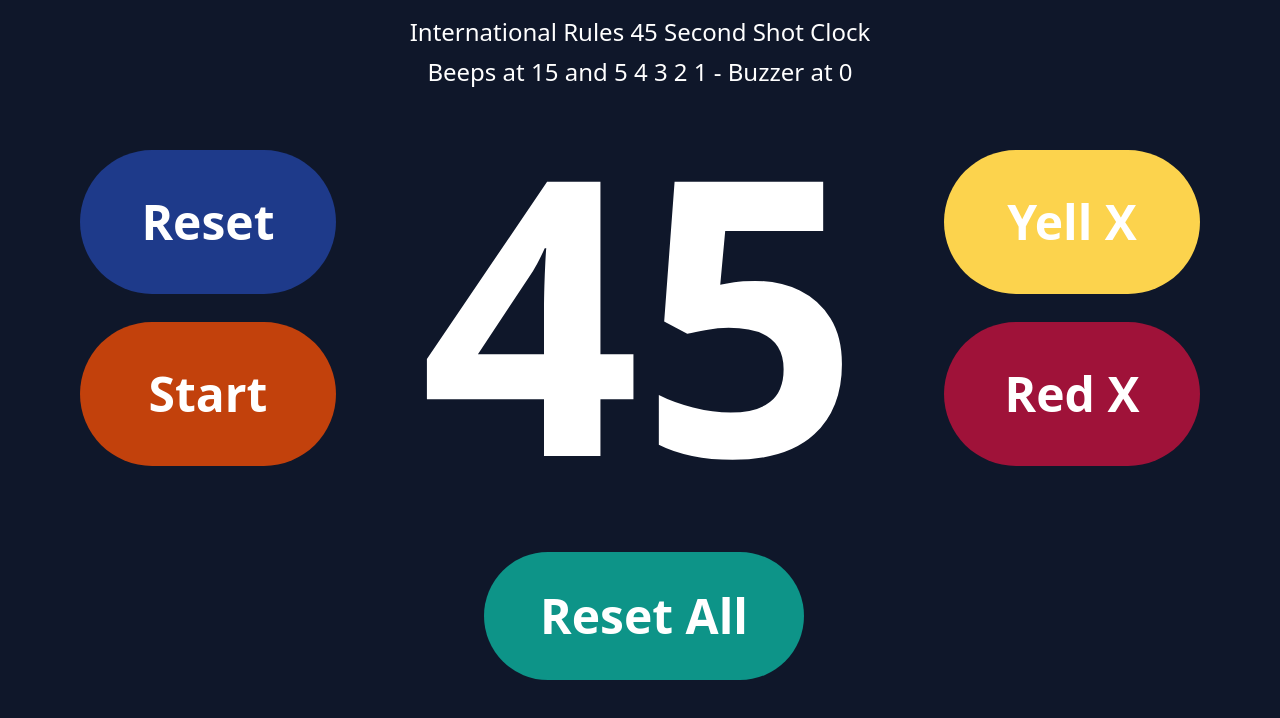
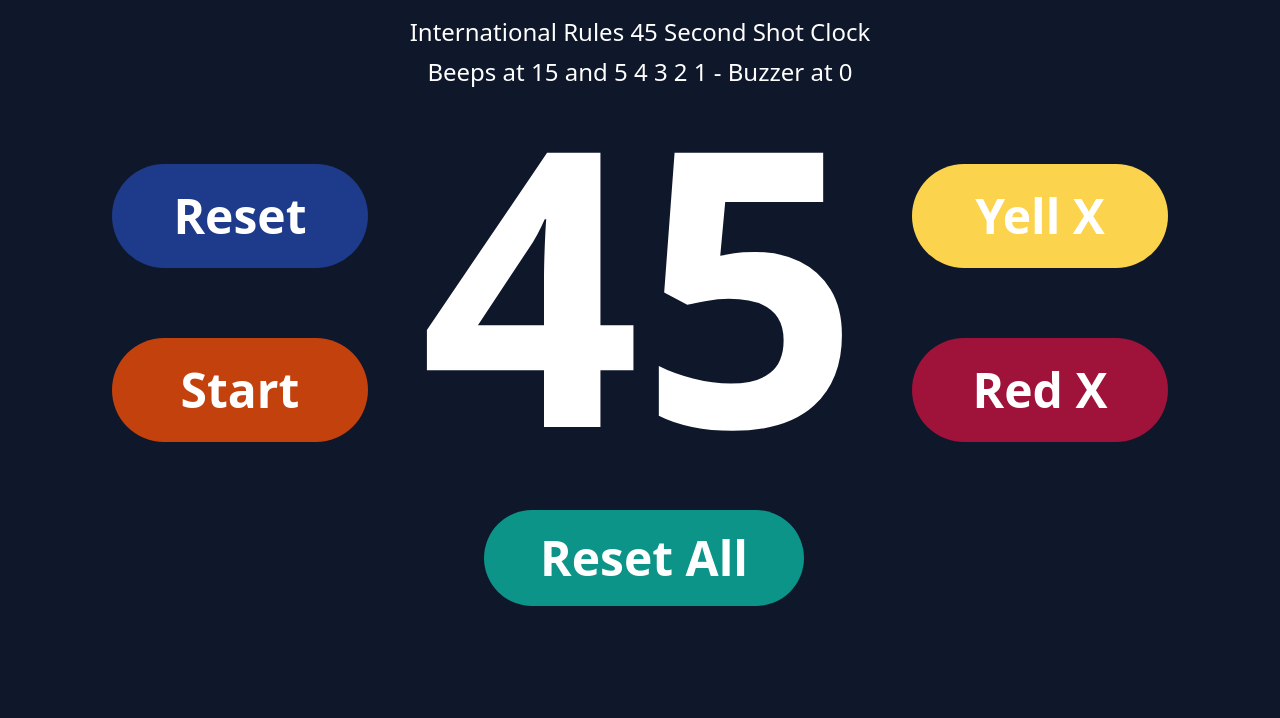
Before and after one commit to troxtele/45, a plain HTML site: page index.html in a window 1280 px wide. Drawn offline with nearby package versions, Linux system fonts and the light colour scheme.

Commit message:
Add files via upload

```diff
--- a/index.html
+++ b/index.html
@@ -49,16 +49,16 @@
     </h3>
 
     <div
-      class="wrapper grid grid-cols-span-2 sm:flex justify-center sm:px-6 md:px-0 sm:justify-between gap-6 max-w-[70rem] m-auto py-5"
+      class="wrapper grid grid-cols-span-2 sm:flex justify-center sm:px-8 sm:justify-between gap-6 max-w-[70rem] m-auto py-5"
     >
       <!-- left -->
       <div
-        class="font-bold flex flex-col gap-5 sm:gap-7 self-center row-start-2"
+        class="font-bold flex flex-col sm:justify-between md:mt-8 lg:mt-[3rem] gap-5 sm:gap-7 row-start-2"
       >
         <!-- Reset button -->
         <button
           id="reset"
-          class="py-3 sm:py-4 md:py-5 lg:py-12 w-[7.5rem] sm:w-[10rem] md:w-[13rem] lg:w-[16rem] text-2xl md:text-3xl lg:text-5xl bg-blue-900 text-white font-bold rounded-full"
+          class="py-3 sm:py-4 md:py-5 lg:py-7 w-[8rem] sm:w-[10rem] md:w-[13rem] lg:w-[16rem] text-2xl md:text-3xl lg:text-5xl bg-blue-900 text-white font-bold rounded-full"
         >
           Reset
         </button>
@@ -66,7 +66,7 @@
         <!-- Start button -->
         <button
           id="start"
-          class="py-3 sm:py-4 md:py-5 lg:py-12 w-[7.5rem] sm:w-[10rem] md:w-[13rem] lg:w-[16rem] text-2xl md:text-3xl lg:text-5xl bg-orange-700 text-white font-bold rounded-full"
+          class="py-3 sm:py-4 md:py-5 lg:py-7 w-[8rem] sm:w-[10rem] md:w-[13rem] lg:w-[16rem] text-2xl md:text-3xl lg:text-5xl bg-orange-700 text-white font-bold rounded-full"
         >
           Start
         </button>
@@ -75,37 +75,37 @@
       <div class="font-bold col-span-2 flex justify-center">
         <span
           id="countdown"
-          class="text-[10rem] md:text-[12.5rem] lg:text-[24rem] leading-[1]"
+          class="text-[10rem] md:text-[16rem] lg:text-[24rem] leading-[1] sm:leading-[0.85]"
           >45</span
         >
       </div>
       <!-- right -->
       <div
-        class="font-bold flex flex-col gap-5 sm:gap-7 self-center row-start-2"
+        class="font-bold flex flex-col sm:justify-between md:mt-8 lg:mt-[3rem] gap-5 sm:gap-7 row-start-2"
       >
         <!-- Yell X -->
         <button
           id="ext-2"
-          class="py-3 sm:py-4 md:py-5 lg:py-12 w-[7.5rem] sm:w-[10rem] md:w-[13rem] lg:w-[16rem] text-2xl md:text-3xl lg:text-5xl bg-amber-300 text-white font-bold rounded-full"
+          class="py-3 sm:py-4 md:py-5 lg:py-7 w-[8rem] sm:w-[10rem] md:w-[13rem] lg:w-[16rem] text-2xl md:text-3xl lg:text-5xl bg-amber-300 text-white font-bold rounded-full"
         >
           Yell X
         </button>
         <!-- Red X -->
         <button
           id="ext-1"
-          class="py-3 sm:py-4 md:py-5 lg:py-12 w-[7.5rem] sm:w-[10rem] md:w-[13rem] lg:w-[16rem] text-2xl md:text-3xl lg:text-5xl bg-rose-800 text-white font-bold rounded-full"
+          class="py-3 sm:py-4 md:py-5 lg:py-7 w-[8rem] sm:w-[10rem] md:w-[13rem] lg:w-[16rem] text-2xl md:text-3xl lg:text-5xl bg-rose-800 text-white font-bold rounded-full"
         >
           Red X
         </button>
       </div>
     </div>
 
-    <div class="flex justify-center mt-2 sm:mt-4 md:mt-8">
+    <div class="flex justify-center mt-2 sm:mt-4 md:mt-12">
       <div class="font-bold">
         <!-- Reset All button -->
         <button
           id="reset-all"
-          class="py-4 sm:py-5 md:py-6 lg:py-10 w-[10rem12 sm:w-[12rem] md:w-[16rem] lg:w-[20rem] text-xl sm:text-2xl md:text-3xl lg:text-5xl bg-teal-600 text-white font-bold rounded-full ml-2"
+          class="py-4 sm:py-5 md:py-6 w-[10rem] sm:w-[12rem] md:w-[16rem] lg:w-[20rem] text-xl sm:text-2xl md:text-3xl lg:text-5xl bg-teal-600 text-white font-bold rounded-full ml-2"
         >
           Reset All
         </button>
```
